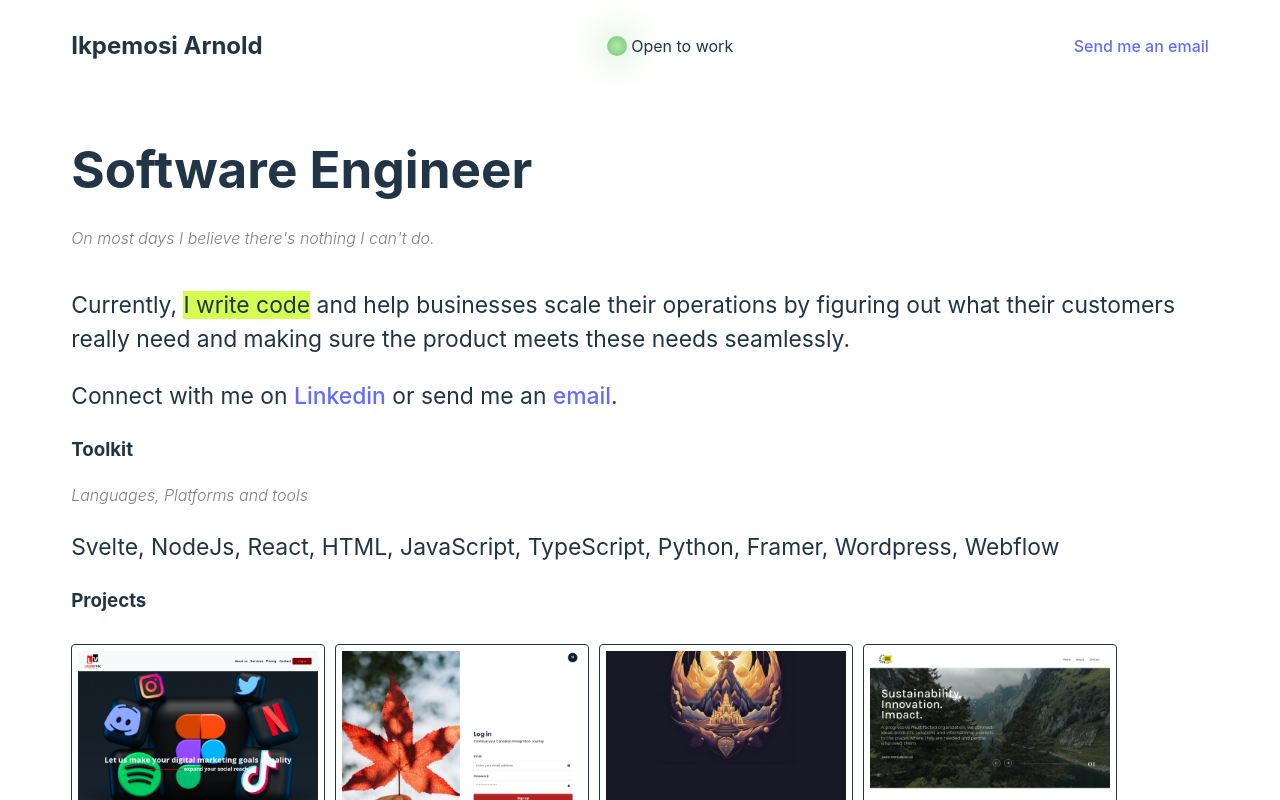
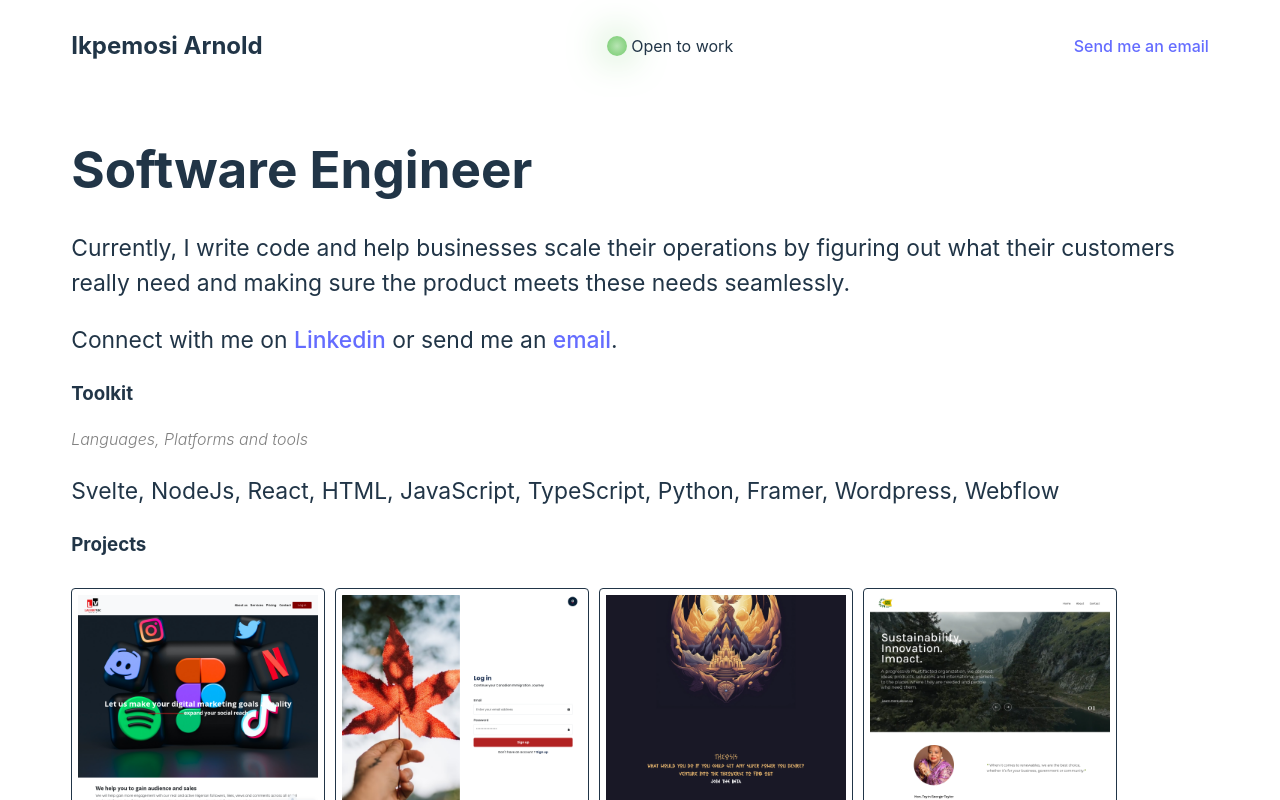
Before and after one commit to IkpemosiArnold/myspace, a React (Vite) app: page / in a window 1280 px wide. Shown: the top 800 px of the page. Built offline with nearby package versions, Linux system fonts and the light colour scheme.

Commit message:
changes to meta tag

```diff
--- a/src/pages/Home.jsx
+++ b/src/pages/Home.jsx
@@ -28,15 +28,12 @@ const Home = () => {
         </nav>
         <h1>
           Software Engineer <br></br>
-          <span className="subheading">
-            On most days I believe there's nothing I can't do.
-          </span>
         </h1>
 
         <p className="profile-summary">
-          Currently, <span className="highlight">I write code</span> and help
-          businesses scale their operations by figuring out what their customers
-          really need and making sure the product meets these needs seamlessly.
+          Currently, I write code and help businesses scale their operations by
+          figuring out what their customers really need and making sure the
+          product meets these needs seamlessly.
         </p>
         <p className="profile-summary">
           {" "}
```
Also changed, not shown: public/IkpemosiArnold.jpg (renamed from src/IkpemosiArnold.jpg), public/IkpemosiArnold_400x400.jpg (renamed from src/IkpemosiArnold_400x400.jpg).
